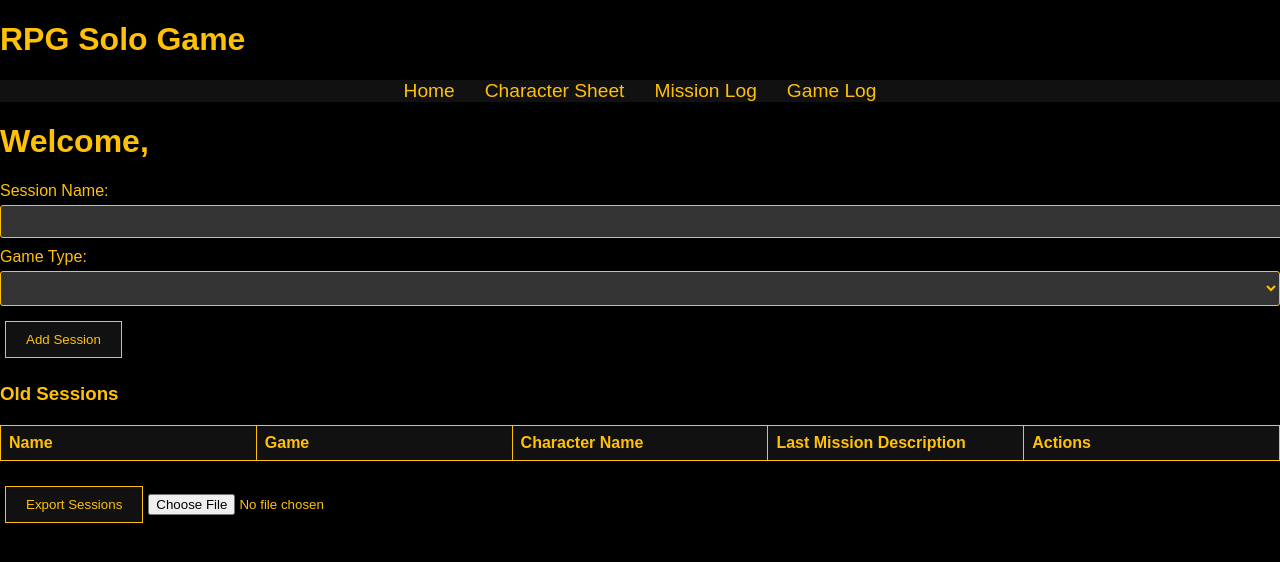
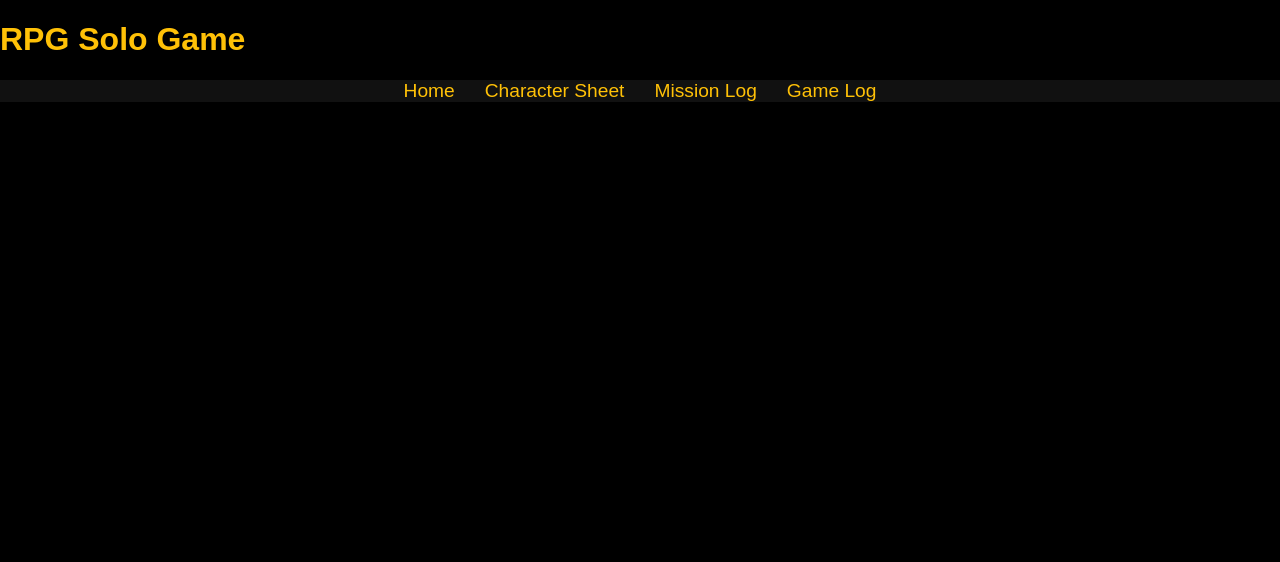
Before and after one commit to vitogit/rpg-solo-game, a Vue app: page / in a window 1280 px wide. Shown: the top 562 px of the page. Built offline with nearby package versions, Linux system fonts and the light colour scheme.

Commit message:
Fixed globalState management

```diff
--- a/src/components/AppNavigation.vue
+++ b/src/components/AppNavigation.vue
@@ -1,7 +1,7 @@
 <template>
   <nav>
     <ul>
-      <li><router-link to="/">Home</router-link></li>
+      <li><router-link to="/home">Home</router-link></li>
       <li><router-link to="/character-sheet">Character Sheet</router-link></li>
       <li><router-link to="/mission-log">Mission Log</router-link></li>
       <li><router-link to="/game-log">Game Log</router-link></li>
--- a/src/components/HomePage.vue
+++ b/src/components/HomePage.vue
@@ -1,39 +1,31 @@
 <template>
   <div>
-    <h1>Welcome, {{  globalState.currentSession.characterSheet.name }}</h1>
+    <h1>Welcome, {{  globalState.characterSheet.name }}</h1>
 
-    <form @submit.prevent="addSession">
-      <div>
-        <label for="sessionName">Session Name:</label>
-        <input v-model="newSession.name" id="sessionName" required />
-      </div>
-      <div>
-        <label for="gameType">Game Type:</label>
-        <select v-model="newSession.game" id="gameType" required>
-          <option disabled value="">Please select one</option>
-          <option v-for="game in games" :key="game" :value="game">{{ game }}</option>
-        </select>
-      </div>
-      <button type="submit">Add Session</button>
-    </form>
+    <h3>Sessions</h3>
+    <button @click="addSession">Add New Session</button>
+    <button @click="saveGlobalState">Save</button>
 
-    <h3>Old Sessions</h3>
     <table class="session-table" ref="sessionTable">
       <thead>
         <tr>
           <th>Name</th>
           <th>Game</th>
-          <th>Character Name</th>
-          <th>Last Mission Description</th>
+          <!-- <th>Character Name</th>
+          <th>Last Mission Description</th> -->
           <th>Actions</th>
         </tr>
       </thead>
       <tbody>
-        <tr v-for="session in globalState.sessions" :key="session.name" @click="loadSession(session)">
-          <td>{{ session.name }}</td>
-          <td>{{ session.game }}</td>
-          <td>{{ session.characterSheet.name }}</td>
-          <td>{{ session.missionLog.length ? session.missionLog[session.missionLog.length - 1].description : '' }}</td>
+        <tr v-for="session in globalState.sessions" :key="session.id" @click="loadSession(session)">
+          <td>
+            <input v-model="session.name"/>
+          </td>
+          <td>
+            <input v-model="session.game"/>
+          </td>
+          <!-- <td>{{ session.characterSheet.name }}</td>
+          <td>{{ session.missionLog.length ? session.missionLog[session.missionLog.length - 1].description : '' }}</td> -->
           <td>
             <button @click.stop="deleteSession(session)">Delete</button>
           </td>
@@ -41,27 +33,18 @@
       </tbody>
     </table>
 
-    <div v-if="selectedTables">
-      <h3>Tables for {{ newSession.game }}</h3>
-      <pre>{{ selectedTables }}</pre>
-    </div>
-
-    <button @click="exportSessions">Export Sessions</button>
-    <input type="file" @change="importSessions" />
   </div>
 </template>
 <script>
 import { watch } from 'vue';
 import Sortable from 'sortablejs';
-import Session from '@/models/Session';
 import { globalState } from '@/globalState.js'
 
 export default {
   name: 'HomePage',
   data() {
     return {
-      globalState, // Make globalState available in the component's instance
-      newSession: {},
+      globalState,
       games: ['James Bond', 'Sherlock Holmes', 'Star Wars'],
       tables: {
         'James Bond': { /* James Bond specific tables */ },
@@ -70,133 +53,58 @@ export default {
       }
     };
   },
-  computed: {
-    selectedTables() {
-      return this.tables[this.newSession.game] || null;
-    },
-  },
   methods: {
     addSession() {
-      globalState.sessions.push({
-        name: this.newSession.name,
-        game: this.newSession.game,
-        characterSheet: this.newSession.characterSheet,
-        missionLog: this.newSession.missionLog,
-        gameLog: this.newSession.gameLog,
-      });
-      this.saveSessions();
-      this.newSession = {
-        name: '',
-        game: '',
-        characterSheet: {},
-        missionLog: [],
-        gameLog: [],
-      };
+      const newSession = { id: Date.now(), name: '', game: '' };
+      globalState.sessions.unshift(newSession);
+      this.loadSession(newSession);
     },
     loadSession(session) {
-      globalState.currentSession = session;
+      console.log('loadSession', session)
+      globalState.loadSession(session);
     },
     deleteSession(session) {
-      const index = globalState.sessions.indexOf(session);
-      if (index > -1) {
-        globalState.sessions.splice(index, 1);
-        this.saveSessions();
+      globalState.deleteSession(session);
+    },
+    saveGlobalState() {
+      // TODOS this can be in a watch to call each time the state changes
+      console.log('save globalState', globalState)
+      localStorage.setItem('globalState', JSON.stringify(globalState));
+    },
+    loadGlobalState() {
+      const loadedGlobalState = JSON.parse(localStorage.getItem('globalState'));
+      if (loadedGlobalState) {
+        globalState.loadGlobalState(loadedGlobalState);
       }
-    },
-    saveSessions() {
-      localStorage.setItem('sessions', JSON.stringify(globalState.sessions));
-    },
-    loadSessions() {
-      const sessions = JSON.parse(localStorage.getItem('sessions'));
-      if (sessions) {
-        globalState.sessions = sessions.map(session => new Session(
-          session.name,
-          session.game,
-          session.characterSheet,
-          session.missionLog,
-          session.gameLog
-        ));
-      }
-    },
-    exportSessions() {
-      const dataStr = "data:text/json;charset=utf-8," + encodeURIComponent(JSON.stringify(globalState.sessions));
-      const downloadAnchorNode = document.createElement('a');
-      downloadAnchorNode.setAttribute("href", dataStr);
-      downloadAnchorNode.setAttribute("download", "sessions.json");
-      document.body.appendChild(downloadAnchorNode);
-      downloadAnchorNode.click();
-      downloadAnchorNode.remove();
-    },
-    importSessions(event) {
-      const file = event.target.files[0];
-      const reader = new FileReader();
-      reader.onload = (e) => {
-        const sessions = JSON.parse(e.target.result);
-        globalState.sessions = sessions.map(session => new Session(
-          session.name,
-          session.game,
-          session.characterSheet,
-          session.missionLog,
-          session.gameLog
-        ));
-        this.saveSessions();
-      };
-      reader.readAsText(file);
     },
   },
   created() {
-    console.log('created', globalState)
-    this.loadSessions();
+    console.log('created')
+    this.loadGlobalState();
+    watch(() => globalState, () => {
+      console.log('watched')
+      // this.saveGlobalState();
+    }, { deep: true });
   },
   mounted() {
-    console.log('mounted')
-
     Sortable.create(this.$refs.sessionTable, {
       animation: 150,
       onEnd: (evt) => {
-        const movedItem = globalState.sessions.splice(evt.oldIndex, 1)[0];
-        globalState.sessions.splice(evt.newIndex, 0, movedItem);
-        this.saveSessions();
+        globalState.moveSession(evt.oldIndex, evt.newIndex);
       },
     });
-
-    watch(() => globalState.sessions, () => {
-      this.saveSessions();
-    }, { deep: true });
   },
 };
 </script>
 
 <style scoped>
-form {
-  margin-bottom: 20px;
-}
-
-form div {
-  margin-bottom: 10px;
-}
-
-form label {
-  display: block;
-  margin-bottom: 5px;
-}
-
-form input,
-form select {
-  width: 100%;
-  padding: 8px;
-  border: 1px solid #ffc107;
-  border-radius: 3px;
-  background-color: #333;
-  color: #ffc107;
-}
-
 button {
   background-color: #111;
   color: #ffc107;
   border: 1px solid #ffc107;
   padding: 10px 20px;
   cursor: pointer;
+  margin-bottom: 20px;
 }
 
 button:hover {
@@ -213,7 +121,7 @@ button:hover {
 .session-table td {
   border: 1px solid #ffc107;
   padding: 8px;
-  text-align: left;
+  text-align: center;
 }
 
 .session-table th {
@@ -227,4 +135,13 @@ button:hover {
 .session-table tr:hover {
   background-color: #333;
 }
+
+.session-table input {
+  width: 80%;
+  padding: 8px;
+  border: 1px solid #ffc107;
+  border-radius: 15px;
+  background-color: #333;
+  color: #ffc107;
+}
 </style>
--- a/src/globalState.js
+++ b/src/globalState.js
@@ -2,12 +2,32 @@
 import { reactive } from 'vue';
 
 export const globalState = reactive({
-  currentSession: {
-    name: '',
-    game: '',
-    characterSheet: {},
-    missionLog: [],
-    gameLog: [],
+  sessions: [],
+  currentSession: {},
+  characterSheet: {},
+  gameLog: [],
+  missionsLog: [],
+  setSessions(sessions) {
+    this.sessions = sessions;
   },
-  sessions: [],
+  addSession(session) {
+    this.sessions.push(session);
+  },
+  loadSession(session) {
+    this.currentSession = session;
+  },
+  deleteSession(session) {
+    const index = this.sessions.indexOf(session);
+    if (index > -1) {
+      this.sessions.splice(index, 1);
+    }
+  },
+  moveSession(fromIndex, toIndex) {
+    const movedItem = this.sessions.splice(fromIndex, 1)[0];
+    this.sessions.splice(toIndex, 0, movedItem);
+  },
+  loadGlobalState(state) {
+    this.currentSession = state.currentSession;
+    this.sessions = state.sessions;
+  }
 });
--- a/src/router/index.js
+++ b/src/router/index.js
@@ -22,7 +22,7 @@ const routes = [
     path: '/',
     component: MainComponent,
     children: [
-      { path: '', component: HomePage },
+      { path: 'home', component: HomePage },
       { path: 'character-sheet', component: CharacterSheet },
       {
         path: 'mission-log',
```
